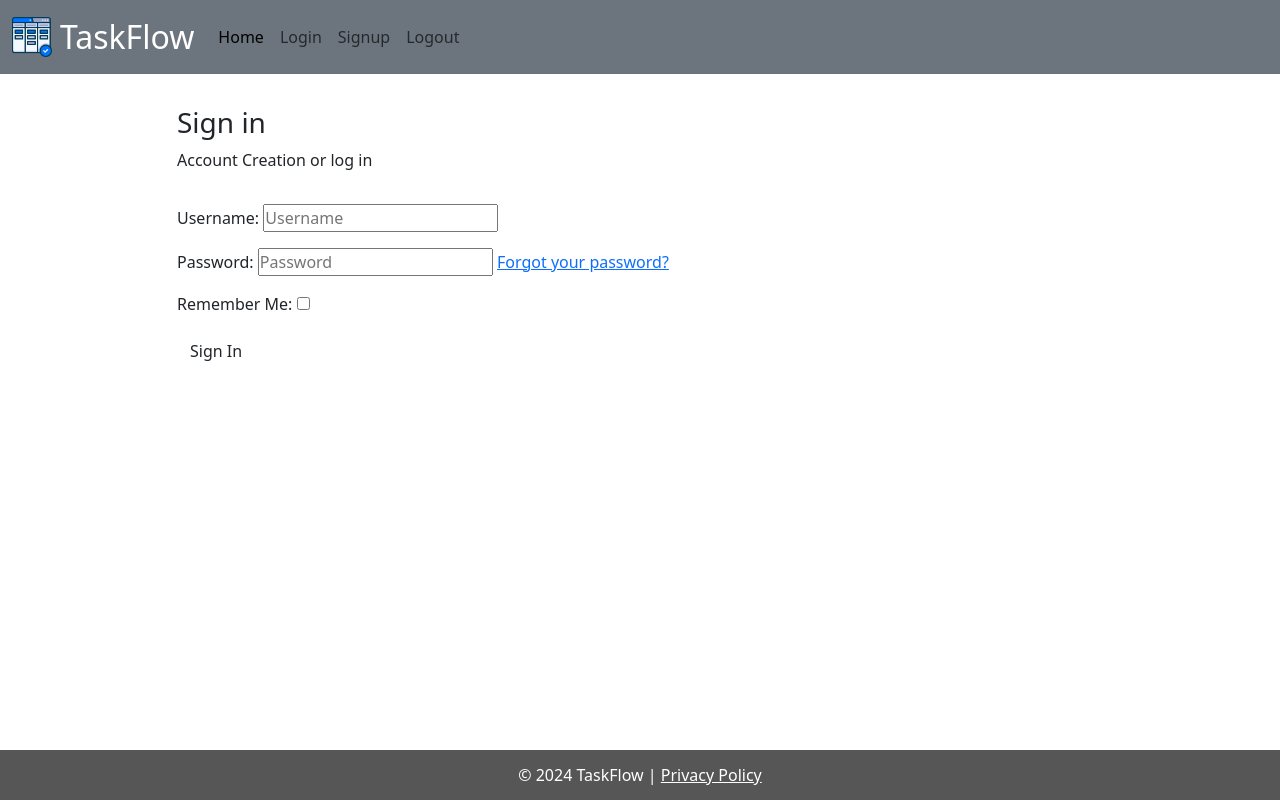
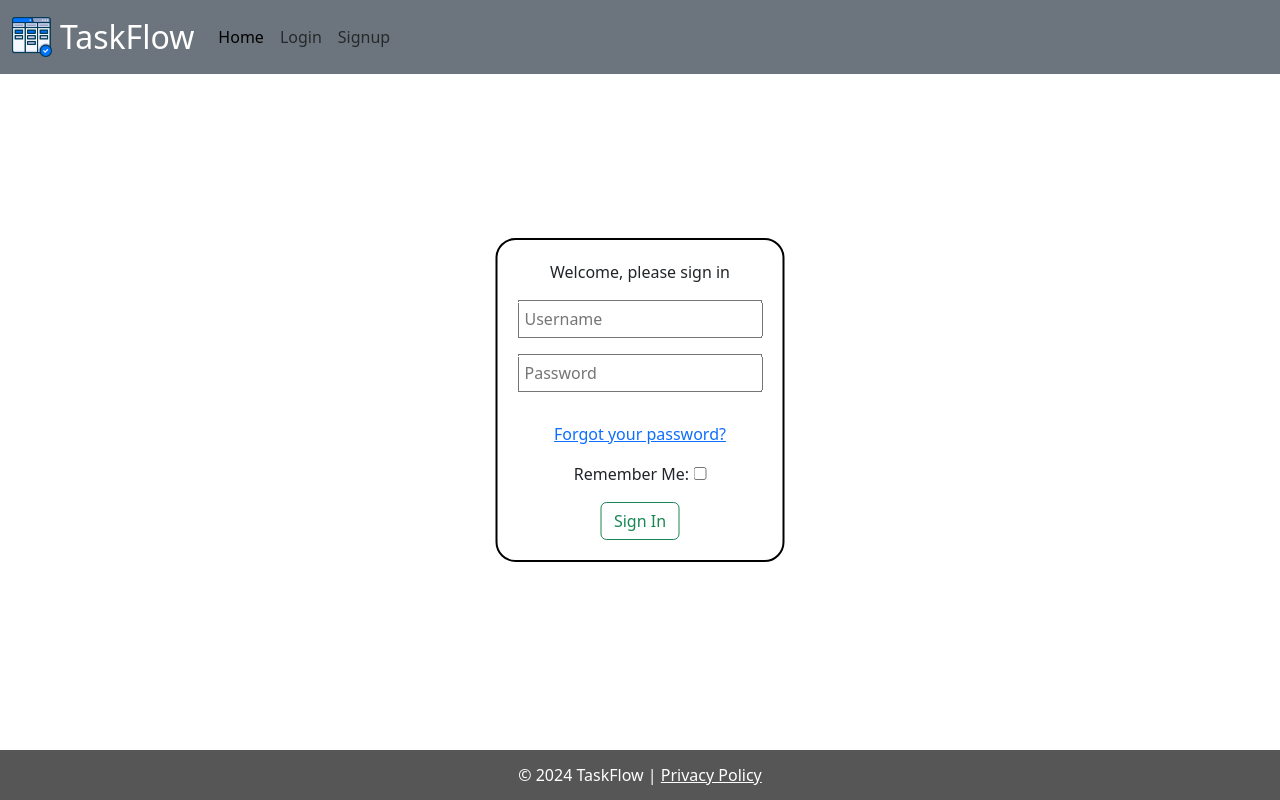
Before and after one commit to leonp84/code-institute-project-4, a Django app: page /accounts/login/ in a window 1280 px wide. Run offline with Django 5.2, Linux system fonts and the light colour scheme; some libraries are stand-ins or nearby versions.

Commit message:
feat: add user accounts forms for login and logout to resolve #5

```diff
--- a/static/assets/css/style.css
+++ b/static/assets/css/style.css
@@ -2,6 +2,74 @@
     padding: 0;
     margin: 0;
     box-sizing: border-box;
+}
+
+body {
+    min-height: 100vh;
+    position: relative;
+}
+
+main {
+    flex: 1 0 auto;
+    display: flex;
+    flex-direction: column;
+}
+
+.center {
+    position: absolute;
+    top: 50%;
+    left: 50%;
+    transform: translate(-50%, -50%);
+}
+
+nav {
+    z-index: 10;
+}
+
+/* Customize appearance of Django Allauth account forms */
+
+.account-form {
+    text-align: center;
+    border: 2px solid black;
+    border-radius: 20px;
+    padding: 20px;
+}
+
+.account-form input {
+    padding: 5px;
+}
+
+.signup-container {
+    display: flex;
+    justify-content: center;
+    align-items: center;
+    margin-top: 50px;
+    margin-bottom: 100px;
+}
+
+.signup {
+    width: 360px;
+}
+
+.signup label {
+    display: block;
+    margin-bottom: 8px;
+}
+
+.signup li {
+    font-size: 12px;
+    text-align: left;
+    padding: 5px 0;
+}
+
+label[for="id_password"],
+label[for="id_login"] {
+    display: none;
+}
+
+#id_password_helptext {
+    margin-top: 30px;
+    display: block;
 }
 
 footer {
--- a/taskflow/settings.py
+++ b/taskflow/settings.py
@@ -30,7 +30,7 @@ CSRF_TRUSTED_ORIGINS = [
 # Django Allauth Settings
 
 SITE_ID = 1
-LOGIN_REDIRECT_URL = '/accounts/login'
+LOGIN_REDIRECT_URL = '/'
 LOGOUT_REDIRECT_URL = '/'
 ACCOUNT_EMAIL_VERIFICATION = 'none'
 
--- a/templates/account/login.html
+++ b/templates/account/login.html
@@ -4,25 +4,16 @@
 
 {% block content %}
 
-<div class="container">
-    <div class="row">
-        <div class="col-md-8 mt-3 offset-md-1">
-            <h3>Sign in</h3>
-
-            <p>Account Creation or log in</p>
-        </div>
-    </div>
-    <div class="row">
-        <div class="col-md-8 mt-3 offset-md-1">
-            <form class="login" method="POST" action="{% url 'account_login' %}">
+<div class="center">
+    <form class="login account-form" method="POST" action="{% url 'account_login' %}">
+        <p>Welcome, please sign in</p>
         {% csrf_token %}
         {{ form.as_p }}
         {% if redirect_field_value %}
         <input type="hidden" name="{{ redirect_field_name }}" value="{{ redirect_field_value }}" />
         {% endif %}
-                <button class="btn btn-signup right" type="submit">Sign In</button>
+        <button class="btn btn-outline-success" type="submit">Sign In</button>
     </form>
 </div>
-    </div>
-</div>
+
 {% endblock %}
--- a/templates/base.html
+++ b/templates/base.html
@@ -57,9 +57,13 @@
             <div class="collapse navbar-collapse" id="navbarNavAltMarkup">
                 <div class="navbar-nav">
                     <a class="nav-link active" aria-current="page" href="#">Home</a>
+                    {% if not user.is_authenticated %}
                     <a class="nav-link" href="{% url 'account_login' %}">Login</a>
                     <a class="nav-link" href="{% url 'account_signup' %}">Signup</a>
+                    {% else %}
                     <a class="nav-link" href="{% url 'account_logout' %}">Logout</a>
+                    {% endif %}
+
                 </div>
             </div>
         </div>
```
Also changed, not shown: main/admin.py (deleted, +0 -18 lines), main/models.py (deleted, +0 -17 lines), templates/account/logout.html (+4 -13 lines), templates/account/signup.html (+7 -16 lines). Lines whose indentation alone changed are shown as unchanged.
